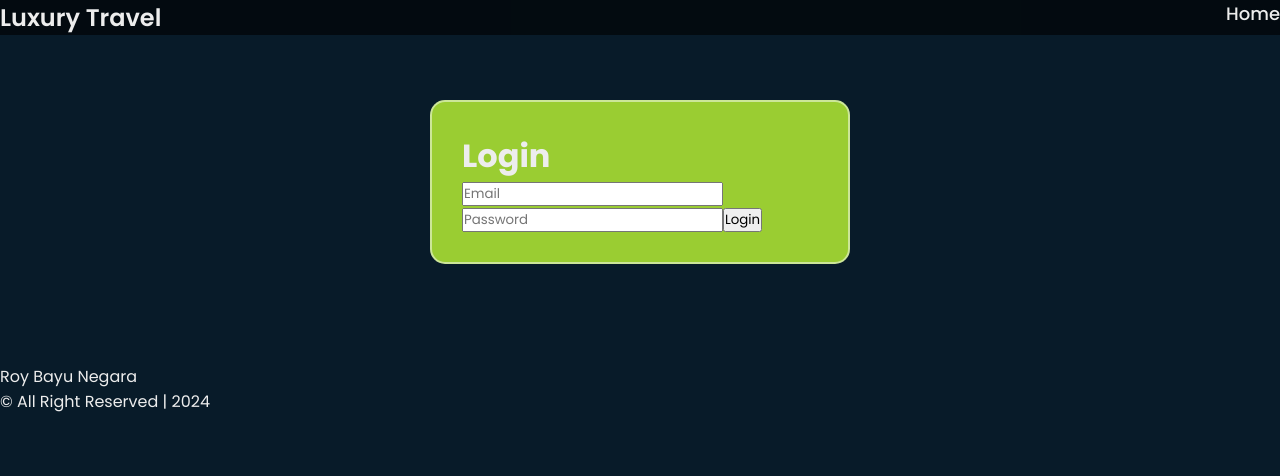
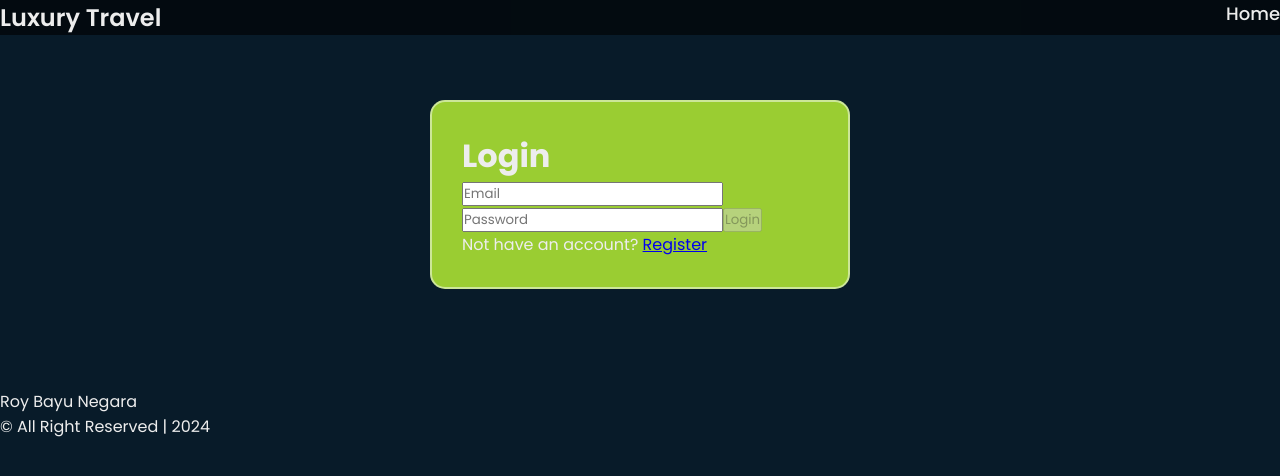
Before and after one commit to roynegara/Final-Project-RoyBayuNegara-Travel-Next, a Next.js app: page /login in a window 1280 px wide. Shown: the top 476 px of the page. Built offline with nearby package versions, Linux system fonts and the light colour scheme.

Commit message:
modify login page, if not entering email and password , button disable

```diff
--- a/src/pages/login.js
+++ b/src/pages/login.js
@@ -7,6 +7,7 @@ const Login = () => {
   const [notif, setNotif] = useState("");
   const [email, setEmail] = useState("");
   const [password, setPassword] = useState("");
+  const [loading, setLoading] = useState(false);
 
   const handleEmailChange = (e) => {
     console.log("email", e.target.value);
@@ -48,11 +49,16 @@ const Login = () => {
   return (
     <div className="login">
       <h1>Login</h1>
-      {notif &&  <p style={{ color : notif === "Status : Authentication successful" ? "green" : "red" }}>{notif}</p>}
+      {notif && <p style={{ color: notif === "Status : Authentication successful" ? "green" : "red" }}>{notif}</p>}
 
       <input type="text" name="email" placeholder="Email" value={email} onChange={handleEmailChange} />
       <input type="password" name="password" placeholder="Password" value={password} onChange={handlePasswordChange} />
-      <button onClick={handleLogin}>Login</button>
+      <button onClick={handleLogin} disabled={email === "" || password === "" || loading ? true : false}>
+        {loading ? "Loading..." : "Login"}
+      </button>
+      <p>
+        Not have an account? <a href="/register">Register</a>
+      </p>
     </div>
   );
 };
--- a/src/pages/register.js
+++ b/src/pages/register.js
@@ -76,7 +76,7 @@ const Register = () => {
   return (
     <div className="register">
       <h1>Register</h1>
-      {notif &&  <p style={{ color : notif === "Status : User Created" ? "green" : "red" }}>{notif}</p>}
+      {notif && <p style={{ color: notif === "Status : User Created" ? "green" : "red" }}>{notif}</p>}
 
       <input type="text" name="name" value={name} onChange={handleNameChange} placeholder="Name" />
       <input type="email" name="email" value={email} onChange={handleEmailChange} placeholder="Email" />
@@ -110,7 +110,7 @@ const Register = () => {
           {loading ? "Loading..." : "Register"}
         </button>
         <p>
-          Already have an account? <a href="/authentication/login">Login</a>
+          Already have an account? <a href="/login">Login</a>
         </p>
       </div>
     </div>
```
